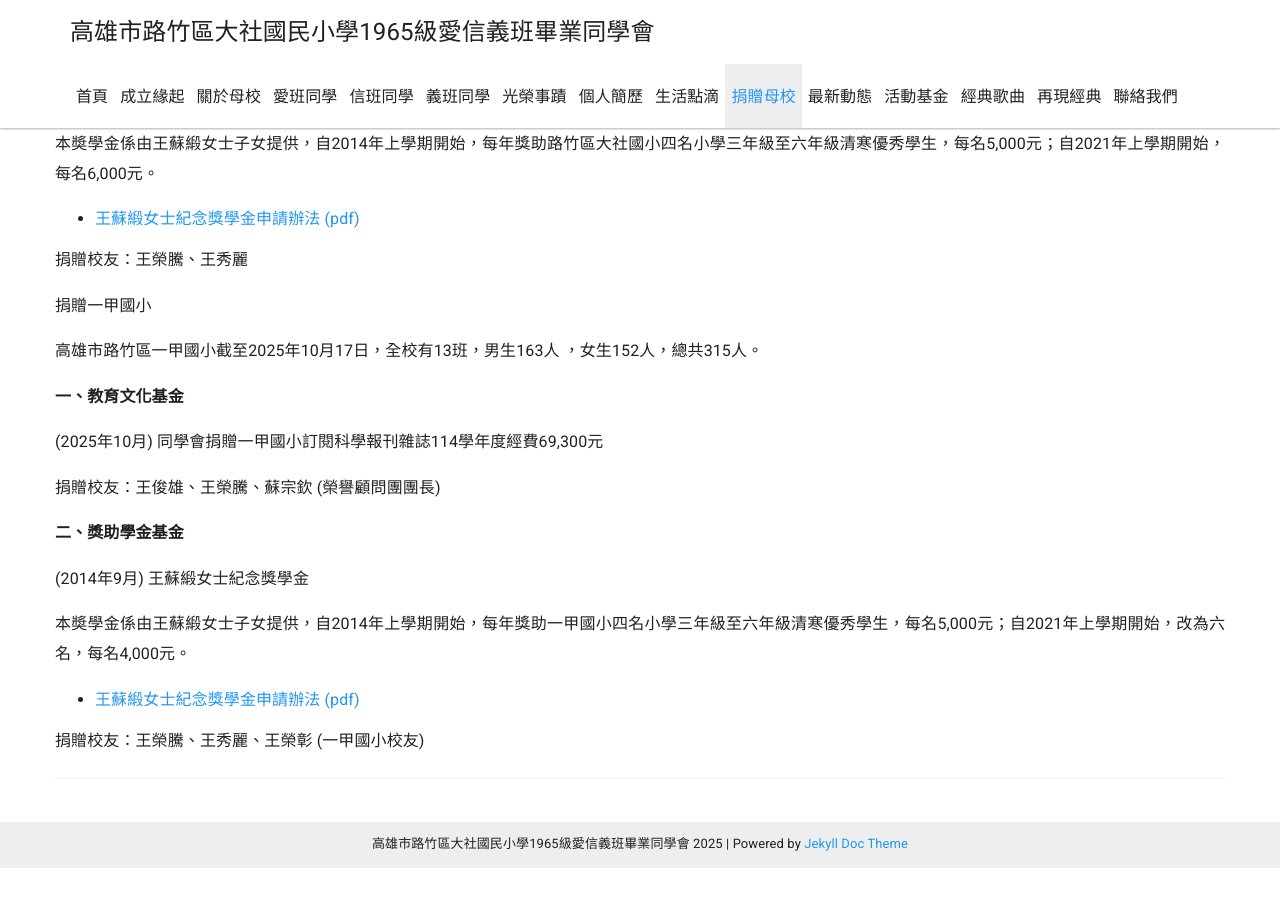
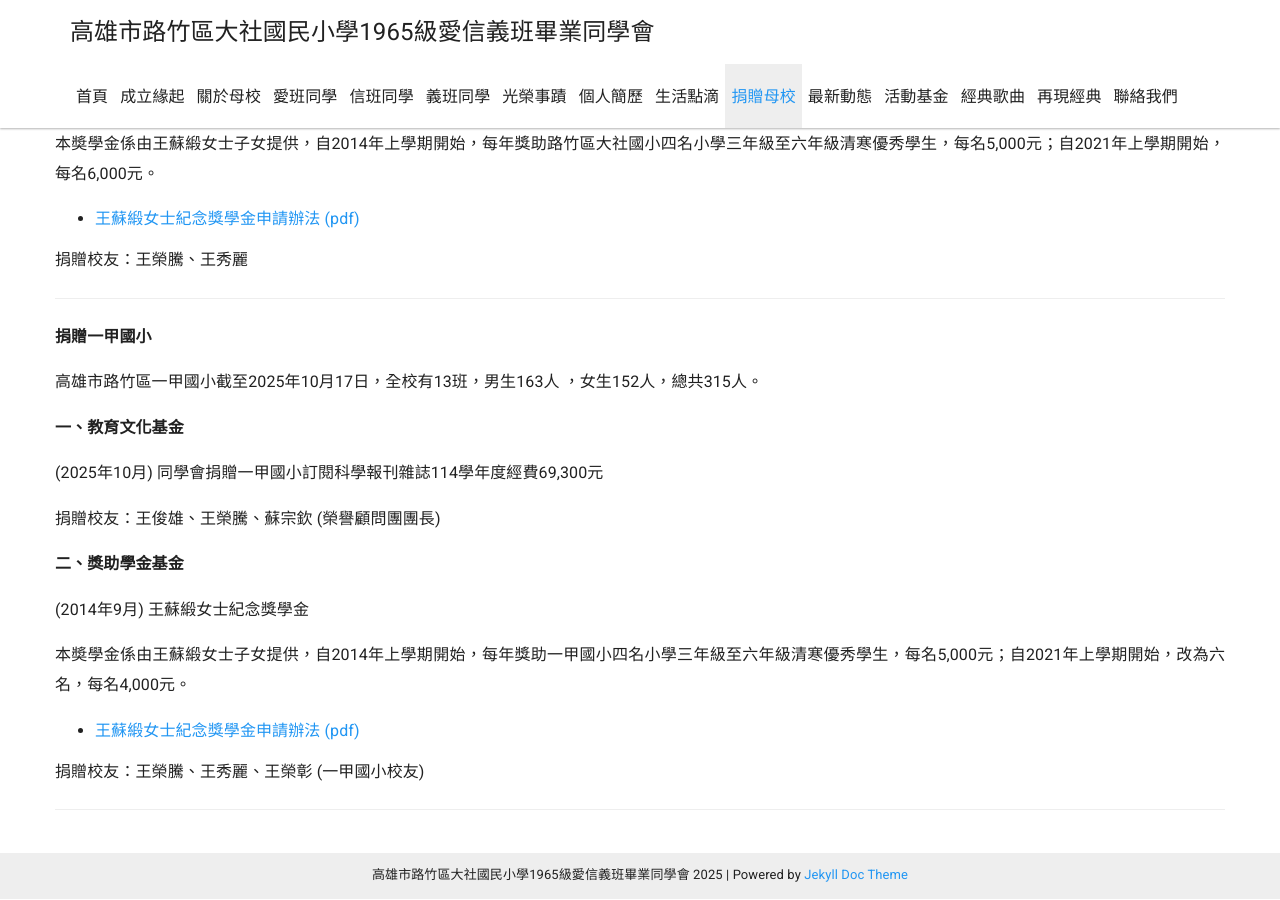
Before and after one commit to dashe1965/dashe1965.github.io, a Jekyll site: the page built from _docs/donate/donate.md, in a window 1280 px wide and 900 px high, scrolled down 1153 px. Built offline with Jekyll 4.4.1, drawn with Linux system fonts in a browser that asks for light colours; nearby versions of some CDN libraries; before the commit the page ends 2022 px from its top, so only the background shows below that.

```diff
--- a/_docs/donate/donate.md
+++ b/_docs/donate/donate.md
@@ -45,8 +45,9 @@ sectionid: donate
 
 捐贈校友：王榮騰、王秀麗
 
+---
 
-捐贈一甲國小
+**捐贈一甲國小**
 
 高雄市路竹區一甲國小截至2025年10月17日，全校有13班，男生163人 ，女生152人，總共315人。
 
```
